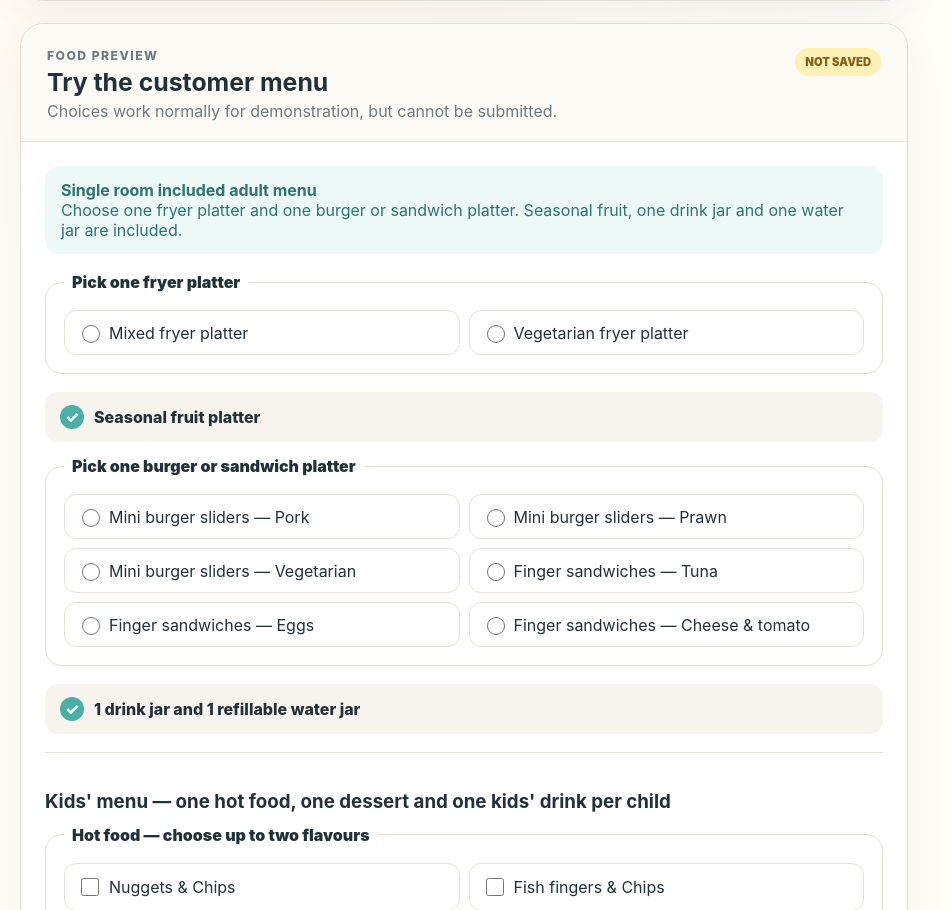
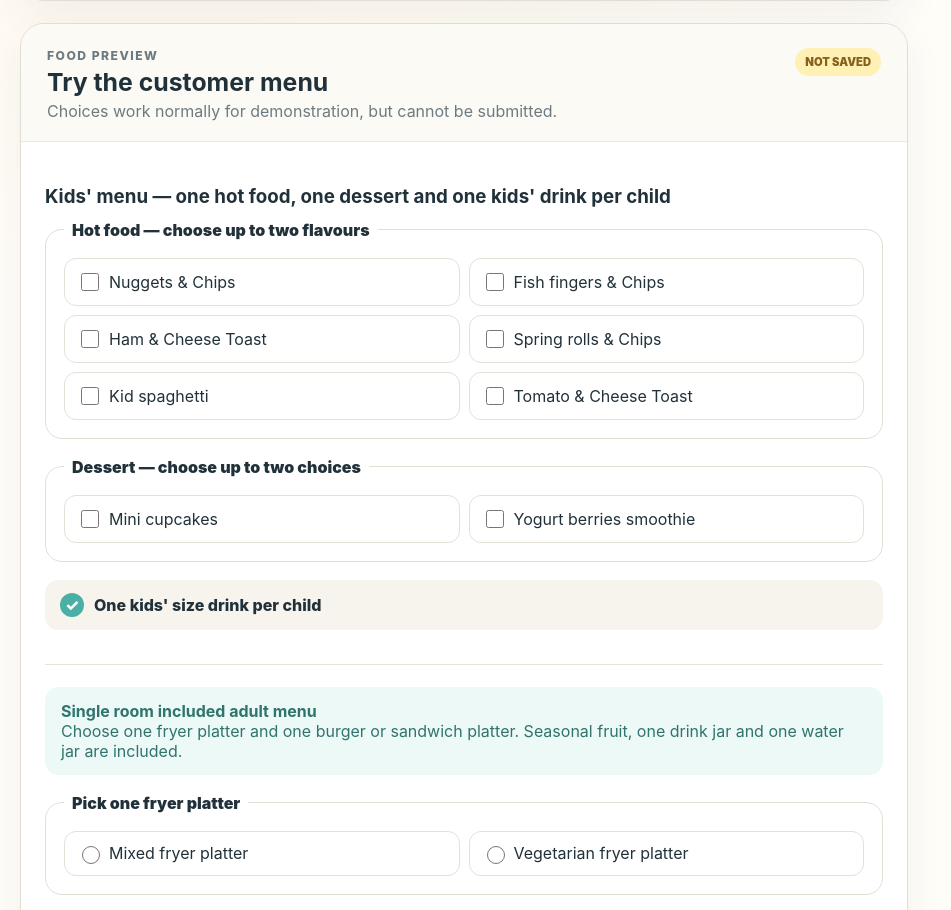
Before and after one commit to Flora-Meng/little-amigos-enquiry-tracker, a Django app: page /package-showcase/ in a window 1280 px wide. Shown: the part 932-1842 px from the top of the page, without its empty margins (0-951 px from the left). Run offline with Django 5.2, Linux system fonts and the light colour scheme; a user stored in the database is signed in; parts of the project's set-up code (start-up, migrations or seed data) failed here and were passed over.

Commit message:
Show kids menus before adult menus

```diff
--- a/static/css/package_showcase.css
+++ b/static/css/package_showcase.css
@@ -30,6 +30,7 @@
 .included-item::before { content: "✓"; width: 24px; height: 24px; display: grid; place-items: center; border-radius: 50%; color: white; background: #4aafa5; }
 .kids-preview { margin-top: 18px; padding-top: 18px; border-top: 1px solid #e8e3da; }
 .kids-preview h3 { margin-bottom: 12px; }
+.menu-preview > .kids-preview:first-child { margin: 0 0 22px; padding: 0 0 20px; border-top: 0; border-bottom: 1px solid #e8e3da; }
 .voucher-toolbar { display: flex; align-items: center; justify-content: space-between; gap: 18px; margin-bottom: 16px; padding: 15px 17px; border-radius: 14px; background: #eaf8f5; }
 .voucher-toolbar strong { display: block; color: #246f68; }
 .voucher-toolbar span { font-size: .84rem; color: #5f7478; }
--- a/templates/package_showcase/canberra.html
+++ b/templates/package_showcase/canberra.html
@@ -41,6 +41,7 @@
         <header class="showcase-panel-heading"><div><p class="eyebrow">Food preview</p><h2>Try the customer menu</h2><p>Choices work normally for demonstration, but cannot be submitted.</p></div><span class="showcase-readonly">Not saved</span></header>
 
         <div class="menu-preview" data-menu-panel="single">
+          {% include "package_showcase/_kids_menu.html" with menu_prefix="single" %}
           <div class="menu-intro"><strong>Single room included adult menu</strong><br>Choose one fryer platter and one burger or sandwich platter. Seasonal fruit, one drink jar and one water jar are included.</div>
           <fieldset class="menu-choice-block"><legend>Pick one fryer platter</legend><div class="menu-choice-grid">
             <label><input type="radio" name="single-fryer"> <span>Mixed fryer platter</span></label>
@@ -56,10 +57,10 @@
             <label><input type="radio" name="single-starter"> <span>Finger sandwiches — Cheese &amp; tomato</span></label>
           </div></fieldset>
           <div class="included-item">1 drink jar and 1 refillable water jar</div>
-          {% include "package_showcase/_kids_menu.html" with menu_prefix="single" %}
         </div>
 
         <div class="menu-preview" data-menu-panel="double" hidden>
+          {% include "package_showcase/_kids_menu.html" with menu_prefix="double" %}
           <div class="menu-intro"><strong>Double room included adult menu</strong><br>Five adult food selections, two drink jars and one refillable water jar are included.</div>
           <fieldset class="menu-choice-block"><legend>1. Pick one fryer platter</legend><div class="menu-choice-grid">
             <label><input type="radio" name="double-fryer"> <span>Mixed fryer platter</span></label>
@@ -86,10 +87,10 @@
             <label><input type="radio" name="double-pasta"> <span>Greek salad</span></label>
           </div></fieldset>
           <div class="included-item">2 drink jars and 1 refillable water jar</div>
-          {% include "package_showcase/_kids_menu.html" with menu_prefix="double" %}
         </div>
 
         <div class="menu-preview" data-menu-panel="voucher" hidden>
+          {% include "package_showcase/_kids_menu.html" with menu_prefix="voucher" %}
           <div class="menu-intro"><strong id="voucher-intro">Adult food voucher</strong><br>Select example dishes below. The page shows the food total and any amount above the voucher.</div>
           <div class="voucher-toolbar"><div><strong id="voucher-total">$0.00 food selected</strong><span id="voucher-balance">Voucher remaining</span></div><b id="voucher-badge">Food voucher</b></div>
           {% for title, rows in voucher_groups %}
@@ -99,7 +100,6 @@
               {% endfor %}
             </div></section>
           {% endfor %}
-          {% include "package_showcase/_kids_menu.html" with menu_prefix="voucher" %}
         </div>
       </section>
 
```
